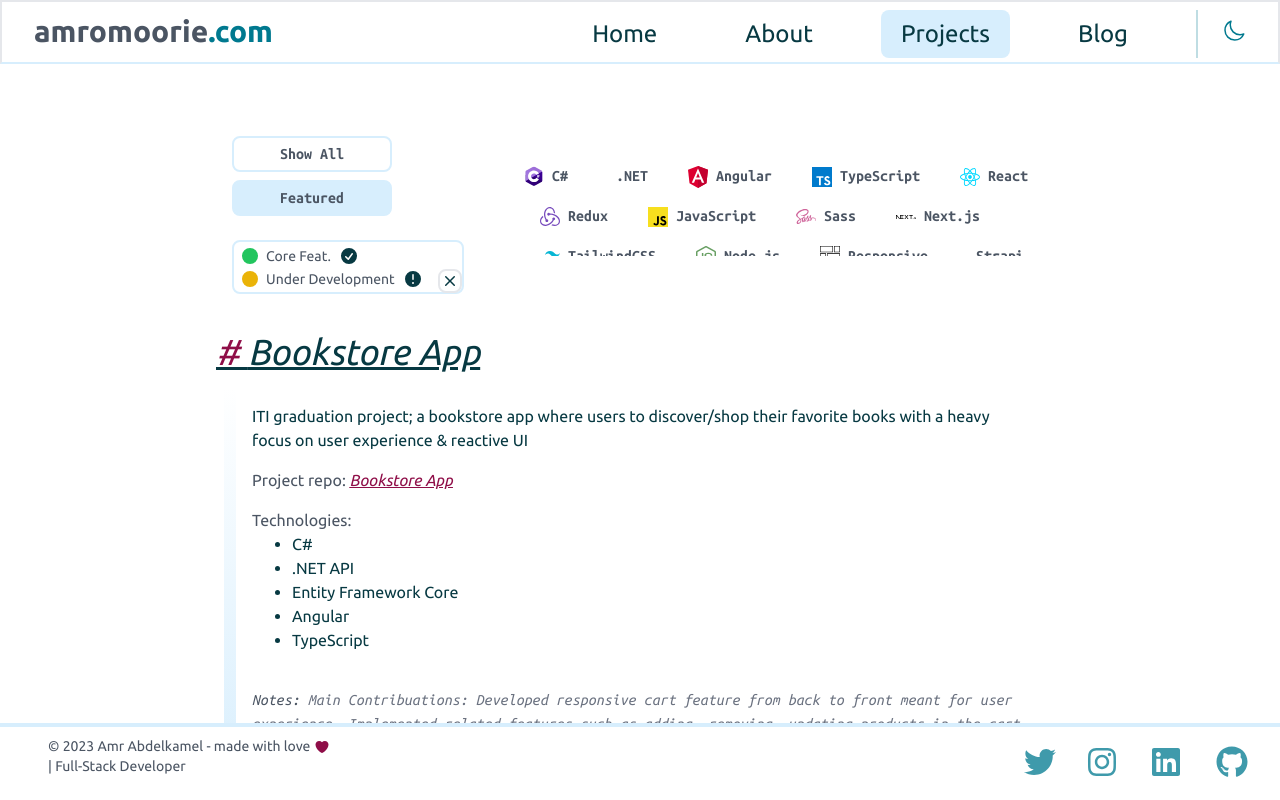
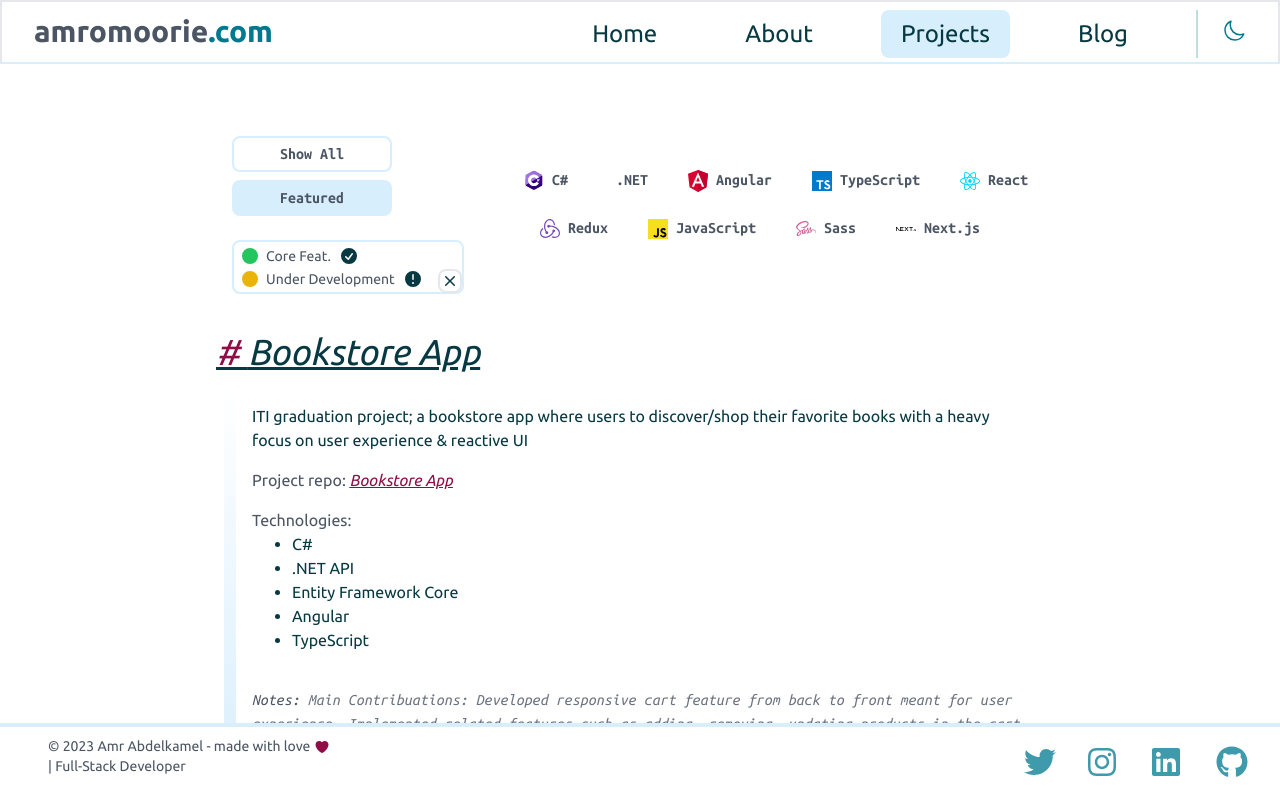
Before and after one commit to amrahussein/personal-website, a Next.js app: page /projects in a window 1280 px wide. Shown: the top 800 px of the page. Built offline with nearby package versions, Linux system fonts and the light colour scheme; what prettier-plugin-tailwindcss would draw is missing.

Commit message:
feat (highlights btns): update styles

```diff
--- a/components/projects/ProjectHighlights.jsx
+++ b/components/projects/ProjectHighlights.jsx
@@ -8,7 +8,7 @@ export default function ProjectHighlights({
       {projectHighlights?.map((highlight, idx) => (
         <li
           key={idx}
-          className={`inline-block max-w-[10rem] cursor-pointer rounded-lg px-3 py-1 font-mono font-semibold text-gray-600 dark:text-slate-300 ${
+          className={`inline-block max-w-[10rem] cursor-pointer rounded-lg px-3 py-2 font-mono font-semibold text-gray-600 hover:bg-slate-200 dark:text-slate-300 dark:hover:bg-slate-800 ${
             highlighted === highlight.name && 'bg-accent dark:bg-slate-700'
           }`}
           onClick={() => handleSelected(highlight.name)}
--- a/components/projects/ProjectManager.jsx
+++ b/components/projects/ProjectManager.jsx
@@ -27,7 +27,7 @@ export default function ProjectManager() {
         {/* CHIPS - buttons */}
         <div className='flex w-[14.5rem] shrink-0 flex-col space-y-2'>
           <button
-            className={`inline-block max-w-[10rem] cursor-pointer rounded-lg border-2 border-accent px-3 py-1 font-mono font-semibold text-gray-600 dark:text-slate-300 ${
+            className={`inline-block max-w-[10rem] cursor-pointer rounded-lg border-2 border-accent px-3 py-1 font-mono font-semibold text-gray-600 hover:bg-slate-200 dark:text-slate-300 dark:hover:bg-slate-800 ${
               userSelection.showAll &&
               'text-secondafry bg-accent dark:bg-slate-700 dark:text-slate-300'
             }`}
@@ -36,7 +36,7 @@ export default function ProjectManager() {
             Show All
           </button>
           <button
-            className={`inline-block max-w-[10rem] cursor-pointer rounded-lg border-2 border-accent px-3 py-1 font-mono font-semibold text-gray-600 dark:text-slate-300 ${
+            className={`inline-block max-w-[10rem] cursor-pointer rounded-lg border-2 border-accent px-3 py-1 font-mono font-semibold text-gray-600 hover:bg-slate-200 dark:text-slate-300 dark:hover:bg-slate-800 ${
               userSelection.isFeatured &&
               'text-secondafry bg-accent dark:bg-slate-700 dark:text-slate-300'
             }`}
```
